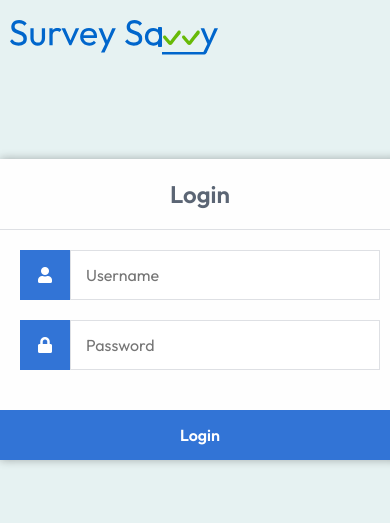
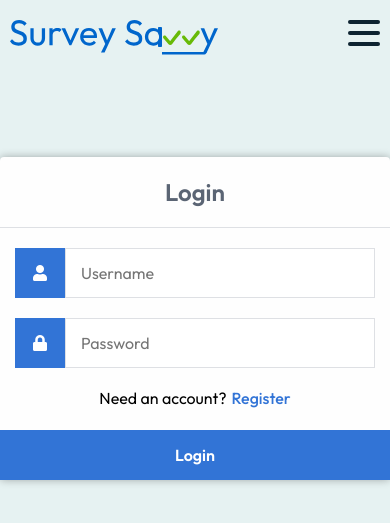
Before and after one commit to KyleDuBray/Survey-Savvy, a PHP site: page /public/login.php in a window 390 px wide; the page is wider, and only the part inside the window is pictured. Shown: the top 523 px of that part. Run offline with PHP 8.4, Linux system fonts and the light colour scheme.

Commit message:
invalid credentials error span, easy login-reg switch links, responsiveness changes

```diff
--- /dev/null
+++ b/src/css/public.login.css
@@ -0,0 +1,92 @@
+@import "global.css";
+
+.login {
+  width: 400px;
+  background-color: #fefefe;
+  box-shadow: 0 0 9px 0 rgba(0, 0, 0, 0.3);
+  margin: 10vh auto;
+  border-radius: 4px;
+}
+.login h2 {
+  text-align: center;
+  color: #5b6574;
+  font-size: 24px;
+  padding: 20px 0 20px 0;
+  border-bottom: 1px solid #dee0e4;
+}
+.login form {
+  display: flex;
+  flex-wrap: wrap;
+  justify-content: center;
+  padding-top: 20px;
+}
+.login form label {
+  display: flex;
+  justify-content: center;
+  align-items: center;
+  width: 50px;
+  height: 50px;
+  background-color: #3274d6;
+  color: #ffffff;
+}
+.login form input[type="password"],
+.login form input[type="text"] {
+  width: 310px;
+  height: 50px;
+  border: 1px solid #dee0e4;
+  margin-bottom: 20px;
+  padding: 0 15px;
+}
+.login form input[type="submit"] {
+  width: 100%;
+  padding: 15px;
+  margin-top: 20px;
+  background-color: #3274d6;
+  border: 0;
+  cursor: pointer;
+  font-weight: bold;
+  color: #ffffff;
+  transition: background-color 0.2s;
+}
+.login form input[type="submit"]:hover {
+  background-color: #2868c7;
+  transition: background-color 0.2s;
+}
+
+.error {
+  color: #ff3333;
+  text-align: center;
+  margin-bottom: 2px;
+}
+
+.register-ask {
+  display: flex;
+  margin: auto;
+}
+
+.register-ask-span {
+}
+
+.register-ask-link {
+  color: #3274d6;
+  margin-left: 5px;
+  text-decoration: none;
+  font-weight: 500;
+  border-bottom: solid 2px transparent;
+}
+
+.register-ask-link:visited,
+.register-ask-link:hover,
+.register-assk-link:active {
+  color: inherit;
+}
+
+.register-ask-link:hover {
+  border-bottom: 2px solid #67ba07;
+}
+
+@media screen and (max-width: 405px) {
+  .login {
+    width: 100%;
+  }
+}
--- a/src/css/style.css
+++ b/src/css/style.css
@@ -1,56 +1,4 @@
 @import "global.css";
-
-.login {
-  width: 400px;
-  background-color: #fefefe;
-  box-shadow: 0 0 9px 0 rgba(0, 0, 0, 0.3);
-  margin: 100px auto;
-}
-.login h2 {
-  text-align: center;
-  color: #5b6574;
-  font-size: 24px;
-  padding: 20px 0 20px 0;
-  border-bottom: 1px solid #dee0e4;
-}
-.login form {
-  display: flex;
-  flex-wrap: wrap;
-  justify-content: center;
-  padding-top: 20px;
-}
-.login form label {
-  display: flex;
-  justify-content: center;
-  align-items: center;
-  width: 50px;
-  height: 50px;
-  background-color: #3274d6;
-  color: #ffffff;
-}
-.login form input[type="password"],
-.login form input[type="text"] {
-  width: 310px;
-  height: 50px;
-  border: 1px solid #dee0e4;
-  margin-bottom: 20px;
-  padding: 0 15px;
-}
-.login form input[type="submit"] {
-  width: 100%;
-  padding: 15px;
-  margin-top: 20px;
-  background-color: #3274d6;
-  border: 0;
-  cursor: pointer;
-  font-weight: bold;
-  color: #ffffff;
-  transition: background-color 0.2s;
-}
-.login form input[type="submit"]:hover {
-  background-color: #2868c7;
-  transition: background-color 0.2s;
-}
 
 .navtop {
   background-color: #2f3947;
--- a/src/public/login.php
+++ b/src/public/login.php
@@ -4,7 +4,7 @@
 <head>
   <meta charset="utf-8" />
   <title>Login</title>
-  <link href="../css/style.css" rel="stylesheet" type="text/css" />
+  <link href="../css/public.login.css" rel="stylesheet" type="text/css" />
   <link rel="stylesheet" href="https://use.fontawesome.com/releases/v5.7.1/css/all.css" />
 </head>
 
@@ -21,6 +21,22 @@
         <i class="fas fa-lock"></i>
       </label>
       <input type="password" name="password" placeholder="Password" id="password" required />
+
+      <?php
+      if (isset($_GET["error"])) {
+        switch ($_GET["error"]) {
+          case "invalidcredentials":
+            echo "<p class=error>Invalid Credentials</p>";
+            break;
+          default:
+            break;
+        }
+      }
+      ?>
+      <div class="register-ask">
+        <span class="register-ask-span">Need an account?</span>
+        <a href="./register.php" class="register-ask-link">Register</a>
+      </div>
       <input type="submit" value="Login" />
     </form>
   </div>
--- a/src/shared/navbar.php
+++ b/src/shared/navbar.php
@@ -10,7 +10,20 @@ $publicNav = " <nav class='navbar'>
     <img class='logo' src='../img/logo-name.svg' alt='logo with name'></a>
     <div class='nav-links'>" .
     formatLink("./login.php", "login") .
-    formatLink("./register.php", "register") . "</div></nav>";
+    formatLink("./register.php", "register") . "</div></nav>" .
+    "</div>
+        <input class='checkbox' type='checkbox' name='' id='' />
+        <div class='hamburger-lines'>
+          <span class='line line1'></span>
+          <span class='line line2'></span>
+          <span class='line line3'></span>
+        </div>
+        <div class='menu-items'>
+        " .
+    formatMenuItem("./login.php", "login") .
+    formatMenuItem("./register.php", "register") .
+    " </div>
+    </nav>";
 
 $privateNav = " <nav class='navbar'>
         <a href=" . $base . "private/home.php>" . "
@@ -36,7 +49,7 @@ $privateNav = " <nav class='navbar'>
     formatMenuItem("./profile.php", "profile") .
     formatMenuItem("../includes/logout.inc.php", "logout") .
     "
-        <div>
+        </div>
     </nav>
     ";
 
```
Also changed, not shown: src/css/public.register.css (+28 -1 lines), src/public/register.php (+8 -2 lines).
